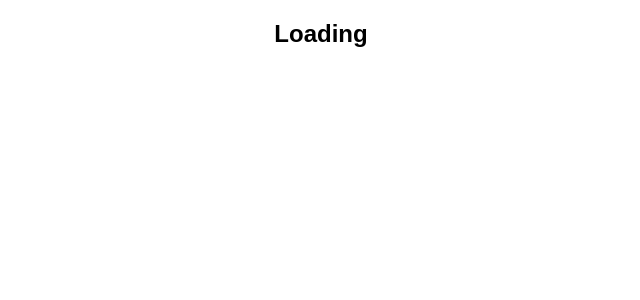
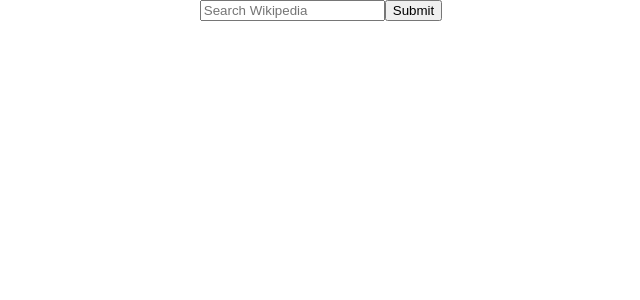
Before and after one commit to Banhawy/Wikipedia-Viewer, a React (Create React App) app: page / in a window 1280 px wide. Shown: the top 300 px of the page, without its empty margins (319-959 px from the left). Built offline with nearby package versions, Linux system fonts and the light colour scheme.

Commit message:
Added conditional view in render

```diff
--- a/src/Wiki.js
+++ b/src/Wiki.js
@@ -9,6 +9,7 @@ class Wiki extends Component {
     constructor(props){
         super(props);
       this.state = {
+        query: '',
         wikiData: undefined,
         requestFailed: false,
         suggestions: [],
@@ -36,7 +37,7 @@ class Wiki extends Component {
     //Method calls API retrivies and stores data in state
     getData(){
       console.log('Before fetch')
-        fetch(apiUrl(this.props.query))
+        fetch(apiUrl(this.state.query))
         .then(console.log('fetch successful'))
         .then(response => {
             if(!response.ok){
@@ -62,19 +63,26 @@ class Wiki extends Component {
     render(){
         //Returns "Request Failed" if api fails to connect
         if(this.state.requestFailed) return <h1>Request Failed</h1>
-        //Shows a loading message while API call is executing
-        if(!this.state.title) return <h2>Loading</h2>
-        if(this.state.title !== undefined) return <h1>BOO</h1>
         return (
             <div>
-            <ul>
-                {this.state.description.map((item, index) =>
-                    <ListItem key={index}
-                                title={this.state.suggestions[index]}
-                                description={item}
-                                url={this.state.links[index]}/>
-                )}
-            </ul>
+                <form onSubmit={this.handleSubmit}>
+                    <input placeholder="Search Wikipedia"
+                            value={this.state.query}
+                            onChange={this.handleChange}
+                            ></input>
+                            <input type="submit" value="Submit" />
+                </form>
+                <ul>
+                    {
+                    (this.state.query == this.state.title) ? this.state.description.map((item, index) =>
+                        {return (
+                                <ListItem key={index}
+                                        title={this.state.suggestions[index]}
+                                        description={item}
+                                        url={this.state.links[index]}/>)}
+                    ) : null
+                }
+                </ul>
             </div>
         )
     }
```
